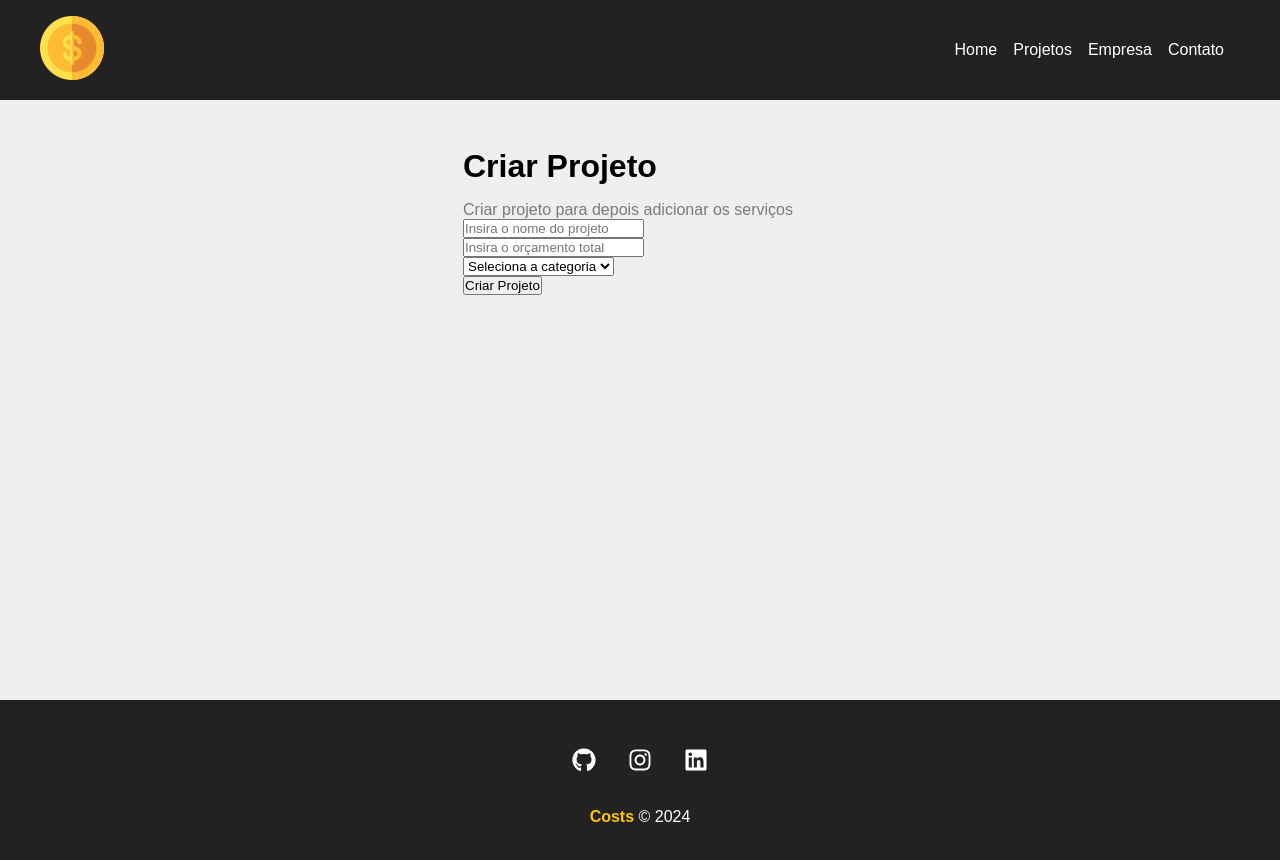
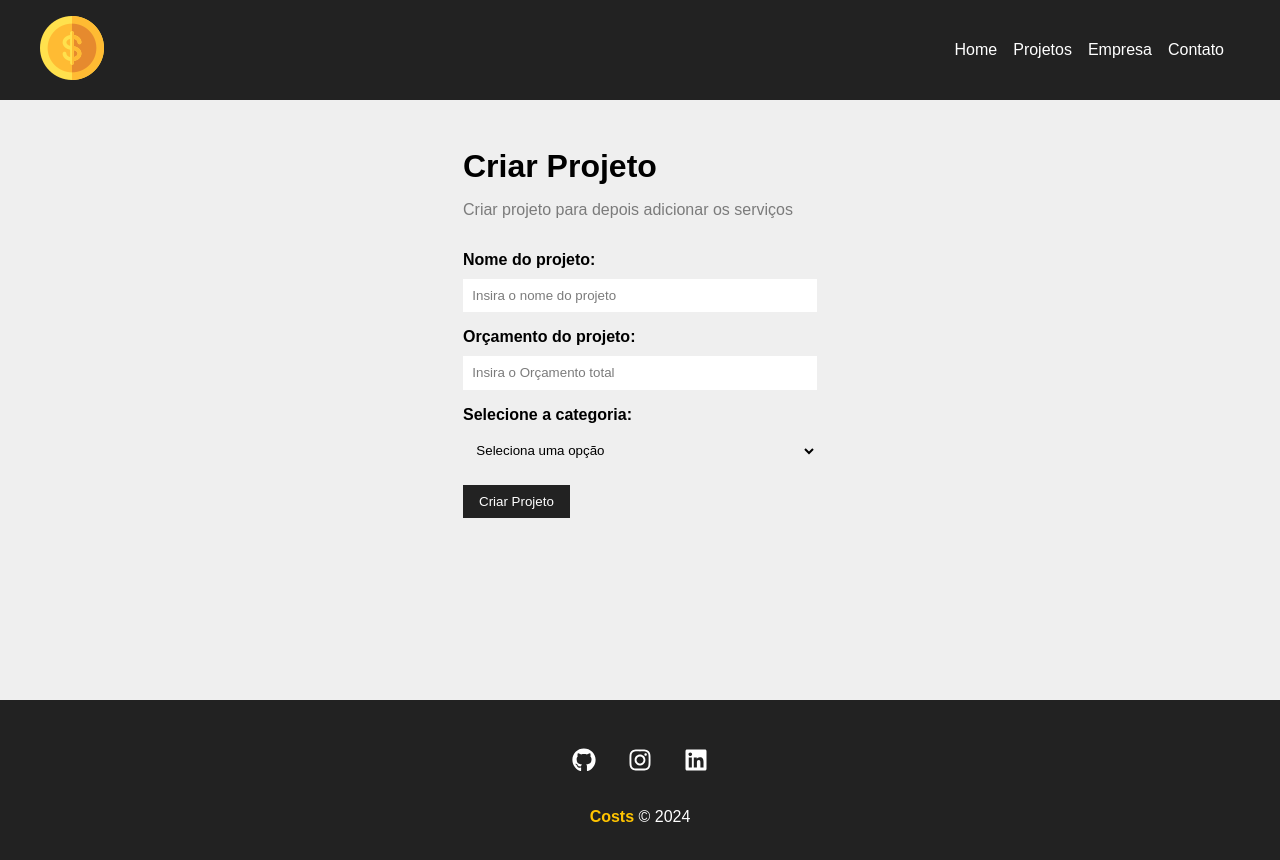
Before and after one commit to devCaiodias/Costs, a React (Create React App) app: page /NewProjet in a window 1280 px wide. Shown: the top 860 px of the page. Built offline with nearby package versions, Linux system fonts and the light colour scheme.

Commit message:
Criei o formulario  da pagina criar Projeto

```diff
--- a/src/components/Pages/NewProjet.js
+++ b/src/components/Pages/NewProjet.js
@@ -6,7 +6,7 @@
         <div className={styles.newproject_container}>
             <h1>Criar Projeto</h1>
             <p>Criar projeto para depois adicionar os serviços</p>
-            <ProjectForm />
+            <ProjectForm btnText="Criar Projeto"/>
        </div>
     )
 }
--- /dev/null
+++ b/src/components/form/Input.module.css
@@ -0,0 +1,20 @@
+.form_control {
+    display: flex;
+    flex-direction: column;
+    margin-bottom: 1em;
+}
+
+.form_control label {
+    margin-bottom: .6em;
+    font-weight: bold;
+}
+
+.form_control input {
+    padding: .7em;
+    border-radius: 0;
+    border: none;
+}
+
+.form_control input::placeholder {
+    color: #7b7b7b;
+}
--- /dev/null
+++ b/src/components/form/InputForm.js
@@ -0,0 +1,13 @@
+import styles from './Input.module.css'
+
+function Input({type, text, name, placeholder, handleOnChange, value}) {
+    return (
+        <div className={styles.form_control}>
+            <label htmlFor={name} > {text}: </label>
+            <input type={type} name={name} id={name} placeholder={placeholder} onChange={handleOnChange} value={value} />
+        </div>
+    )
+}
+
+
+export default Input;
--- /dev/null
+++ b/src/components/form/SelectForm.js
@@ -0,0 +1,15 @@
+import styles from './SelectForm.module.css'
+
+function SelectForm( {text, name, options, handleOnChange, value}) {
+    return(
+        <div className={styles.form_control}>
+            <label htmlFor={name}>{text}:</label>
+            <select name={name} id={name}>
+                <option>Seleciona uma opção </option>
+            </select>
+
+        </div>
+    )
+}
+
+export default SelectForm;
--- /dev/null
+++ b/src/components/form/SelectForm.module.css
@@ -0,0 +1,16 @@
+.form_control {
+    display: flex;
+    flex-direction: column;
+    margin-bottom: 1em;
+}
+
+.form_control label {
+    margin-bottom: .6em;
+    font-weight: bold;
+}
+
+.form_control select {
+    padding: .7em;
+    border-radius: 0;
+    border: none;
+}
--- /dev/null
+++ b/src/components/form/Submit.module.css
@@ -0,0 +1,13 @@
+.btn {
+    background-color: #222;
+    color: #fff;
+    padding: 0.7em 1.2em;
+    text-decoration:  none;
+    transition: .5s;
+    cursor: pointer;
+    border: none;
+}
+
+.btn:hover {
+    color: rgb(255, 196, 0);
+}
--- /dev/null
+++ b/src/components/form/SubmitForm.js
@@ -0,0 +1,12 @@
+import styles from './Submit.module.css'
+
+function SubmitForm( { text } ) {
+    return (
+        <div>
+            <button className={styles.btn}>{text}</button>
+
+        </div>
+    )
+}
+
+export default SubmitForm;
--- a/src/components/project/ProjectForm.js
+++ b/src/components/project/ProjectForm.js
@@ -1,20 +1,15 @@
-function ProjectForm() {
+import Input from '../form/InputForm.js';
+import SelectForm from '../form/SelectForm.js';
+import SubmitForm from '../form/SubmitForm.js';
+import styles from './ProjectForm.module.css'
+
+function ProjectForm( {btnText} ) {
     return (
-        <form>
-            <div>
-                <input type="text" placeholder="Insira o nome do projeto" />
-            </div>
-            <div>
-                <input type="number" placeholder="Insira o orçamento total" />
-            </div>
-            <div>
-                <select name="Category_id" >
-                    <option disabled selected>Seleciona a categoria</option>
-                </select>
-            </div>
-            <div>
-                <input type="submit" value="Criar Projeto" />
-            </div>
+        <form className={styles.form}>
+            <Input type="text" text="Nome do projeto" name="name" placeholder="Insira o nome do projeto" />
+            <Input type="number" text="Orçamento do projeto" name="budget" placeholder="Insira o Orçamento total" />
+            <SelectForm name="category_id" text="Selecione a categoria" />
+            <SubmitForm text={btnText} />
         </form>
     )
 }
--- /dev/null
+++ b/src/components/project/ProjectForm.module.css
@@ -0,0 +1,4 @@
+.form {
+    width: 100%;
+    margin: 2em 0;
+}
```
